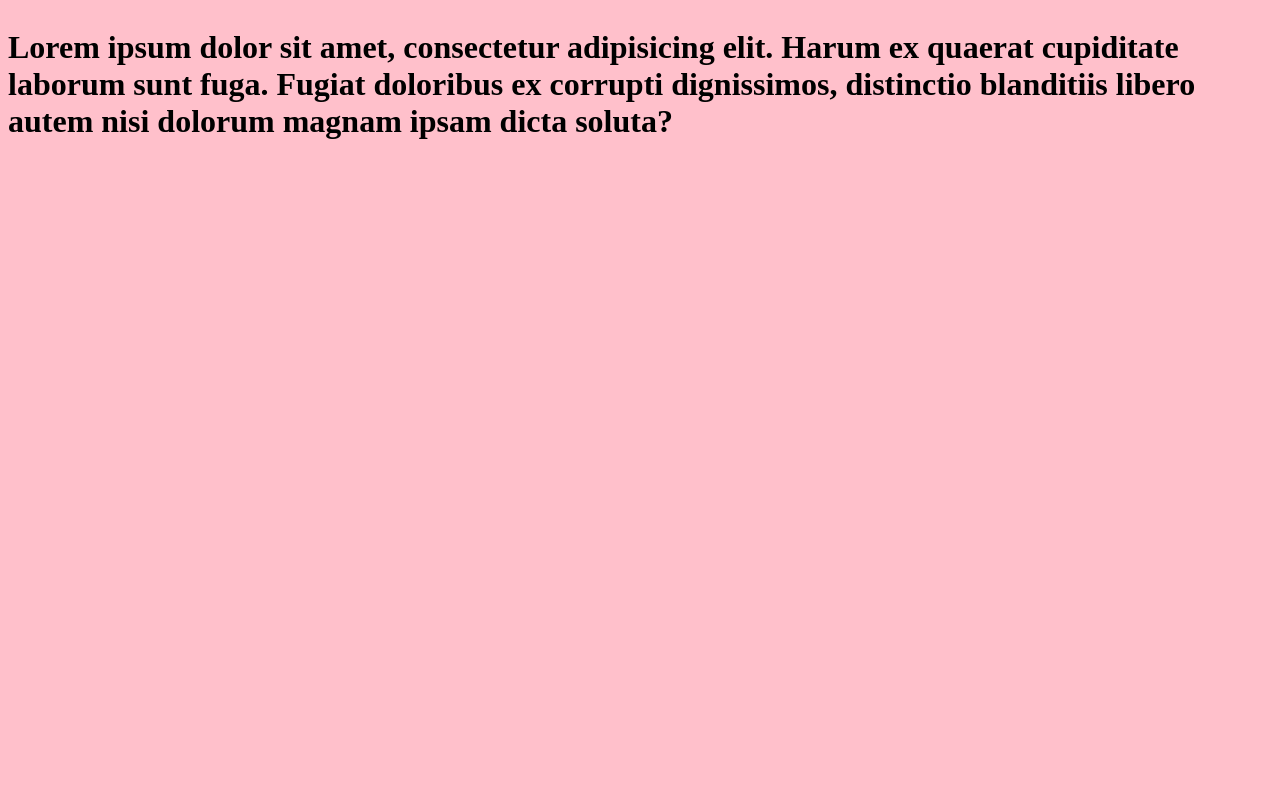
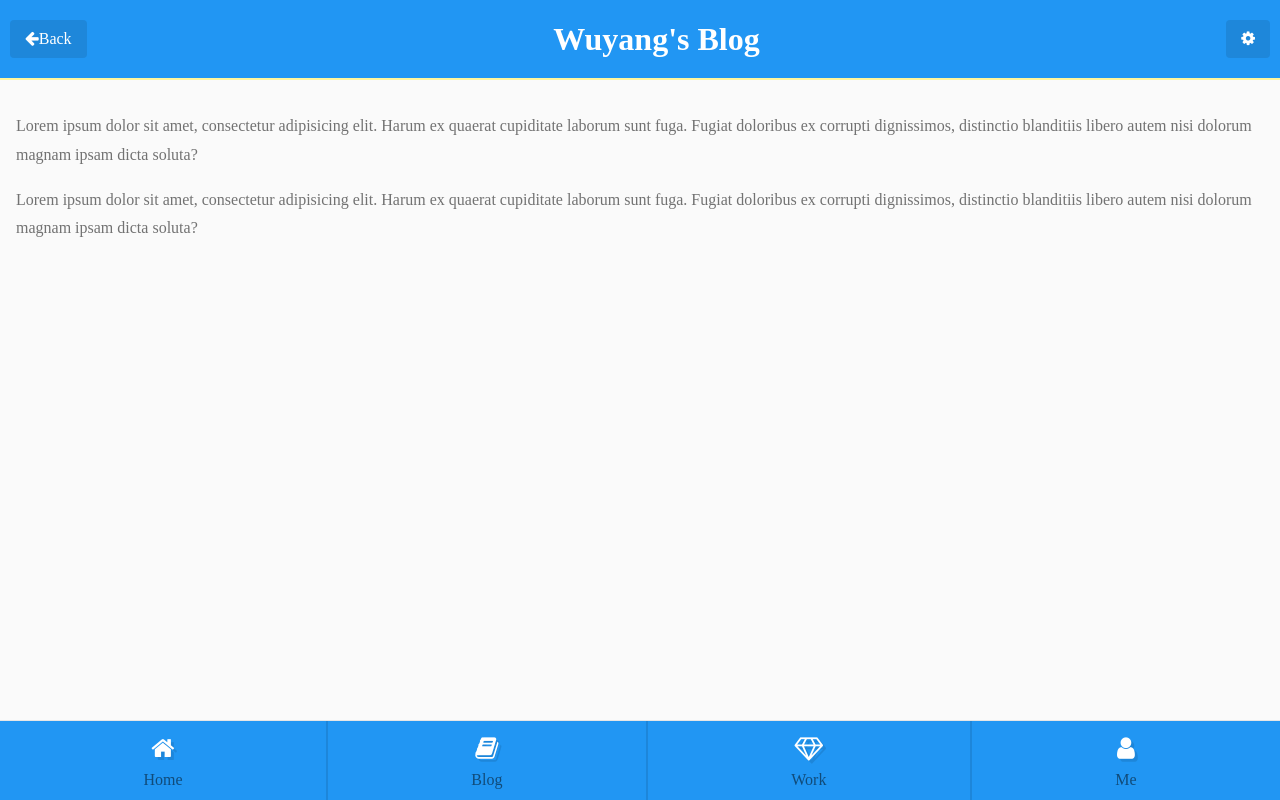
Before and after one commit to wuyang910217/gulp-flexbox, a plain HTML site: page index.html in a window 1280 px wide. Drawn offline with Linux system fonts and the light colour scheme.

Commit message:
add header and footer

```diff
--- a/index.html
+++ b/index.html
@@ -2,10 +2,40 @@
 <html lang="en">
 <head>
   <meta charset="UTF-8">
+  <meta name="viewport" content="width=device-width, initial-scale=1">
   <title>demo</title>
   <link rel="stylesheet" href="styles/main.css">
+  <link href="http://cdn.bootcss.com/font-awesome/4.5.0/css/font-awesome.css" rel="stylesheet">
 </head>
 <body>
-  <h1>Lorem ipsum dolor sit amet, consectetur adipisicing elit. Harum ex quaerat cupiditate laborum sunt fuga. Fugiat doloribus ex corrupti dignissimos, distinctio blanditiis libero autem nisi dolorum magnam ipsam dicta soluta?</h1>
+<div class="app-wrap">
+  <header class="app-header">
+  <a href="#" class="button">
+    <i class="fa fa-arrow-left"></i>Back
+  </a>
+  <h1>Wuyang's Blog</h1>
+  <a href="#" class="button">
+    <i class="fa fa-cog"></i>
+  </a>
+</header>
+<div class="content">
+    <p>Lorem ipsum dolor sit amet, consectetur adipisicing elit. Harum ex quaerat cupiditate laborum sunt fuga. Fugiat doloribus ex corrupti dignissimos, distinctio blanditiis libero autem nisi dolorum magnam ipsam dicta soluta?</p>
+    <p>Lorem ipsum dolor sit amet, consectetur adipisicing elit. Harum ex quaerat cupiditate laborum sunt fuga. Fugiat doloribus ex corrupti dignissimos, distinctio blanditiis libero autem nisi dolorum magnam ipsam dicta soluta?</p>
+</div>
+<footer class="app-footer">
+  <a href="#">
+    <i class="fa fa-home"></i>Home
+  </a>
+  <a href="">
+    <i class="fa fa-book"></i>Blog
+  </a>
+  <a href="">
+    <i class="fa fa-diamond"></i>Work
+  </a>
+  <a href="">
+    <i class="fa fa-user"></i>Me
+  </a>
+</footer>
+</div>
 </body>
 </html>
--- a/source/gulpfile.js
+++ b/source/gulpfile.js
@@ -2,9 +2,13 @@ var gulp = require('gulp');
 var sass = require('gulp-sass');
 var prefix = require('gulp-autoprefixer');
 
+function handleError(err) {
+  console.log(err.toString());
+  this.emit('end');
+}
 gulp.task('sass',function(){
   gulp.src('styles/main.scss')
-          .pipe(sass())
+          .pipe(sass()).on('error', handleError)
           .pipe(prefix())
           .pipe(gulp.dest('../styles'));
 });
--- a/source/styles/main.scss
+++ b/source/styles/main.scss
@@ -1,4 +1,80 @@
+/* Palette generated by Material Palette - materialpalette.com/blue/purple */
+
+$primary-color-dark:   #1976D2;
+$primary-color:        #2196F3;
+$primary-color-light:  #BBDEFB;
+$primary-color-text:   #FFFFFF;
+$accent-color:         #E040FB;
+$primary-text-color:   #212121;
+$secondary-text-color: #727272;
+$divider-color:        #B6B6B6;
+
 body {
+  margin: 0;
+  -webkit-font-smoothing: antialiased;
+  color: $secondary-text-color;
+}
+
+* {
+  box-sizing: border-box;
+}
+a {
+  text-decoration: none;
+}
+.app-wrap {
+  height: 100vh;
   display: flex;
-  background-color: pink;
+  flex-direction: column;
 }
+.app-header {
+  padding: 10px;
+  color: $primary-color-text;
+  background-color: $primary-color;
+  height: 80px;
+  display: flex;
+  align-items: center;
+  justify-content: space-between;
+  border-bottom: 2px solid #fff59d;
+  flex-shrink: 0;
+  a {
+    color: $primary-color-text;
+  }
+  .button {
+    background: rgba(0, 0, 0, 0.1);
+    padding: 10px 15px;
+    border-radius: 4px;
+  }
+}
+
+.content {
+  background-color: #fafafa;
+  flex-grow: 1;
+  line-height: 1.8;
+  padding: 16px;
+  overflow-y: scroll;
+}
+
+.app-footer {
+  height: 80px;
+  background-color: $primary-color;
+  border-top: 1px solid #e6e6e6;
+  display: flex;
+  flex-shrink: 0;
+  a {
+    padding: 15px;
+    text-align: center;
+    color: rgba(0,0,0,0.5);
+    border-left: 2px solid rgba(0,0,0,0.1);
+    flex-grow: 1;
+    &:first-child {
+      border-left: 0;
+    }
+    i {
+      color: white;
+      display: block;
+      font-size: 25px;
+      text-shadow: 3px 3px 0 rgba(0,0,0,0.1);
+      padding-bottom: 10px;
+    }
+  }
+}
```
Also changed, not shown: source/index.html (+31 -1 lines), styles/main.css.
